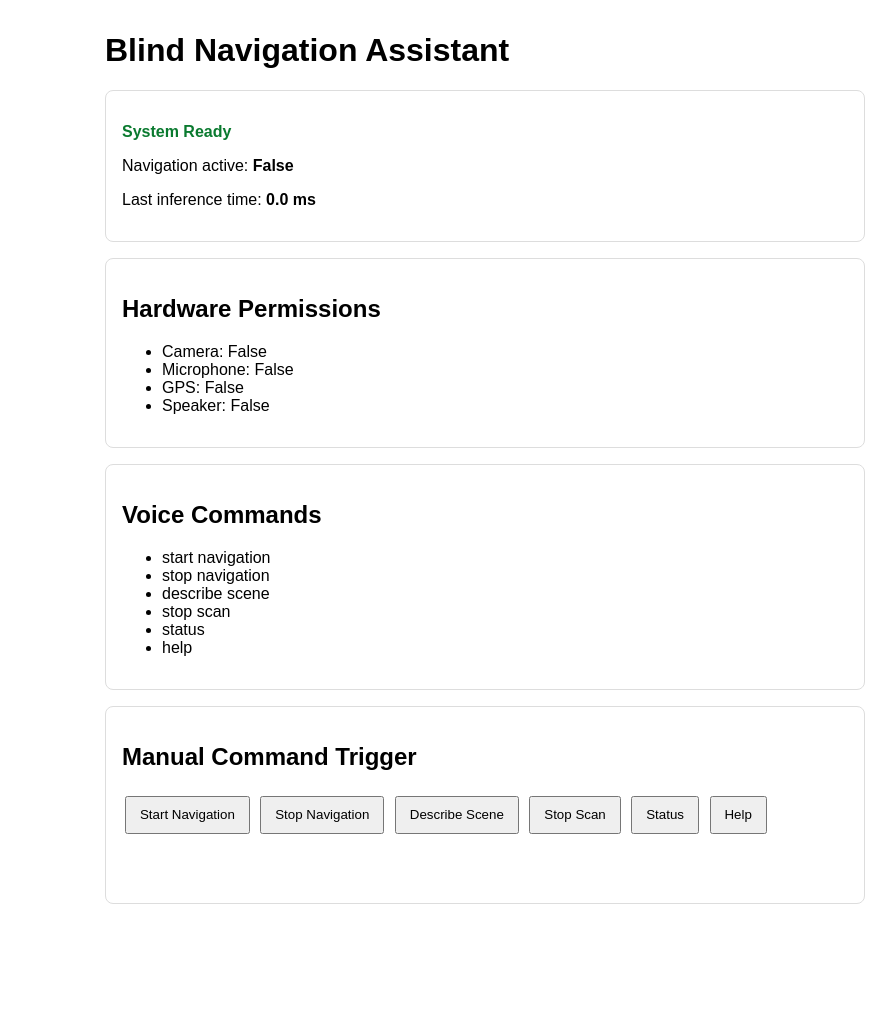
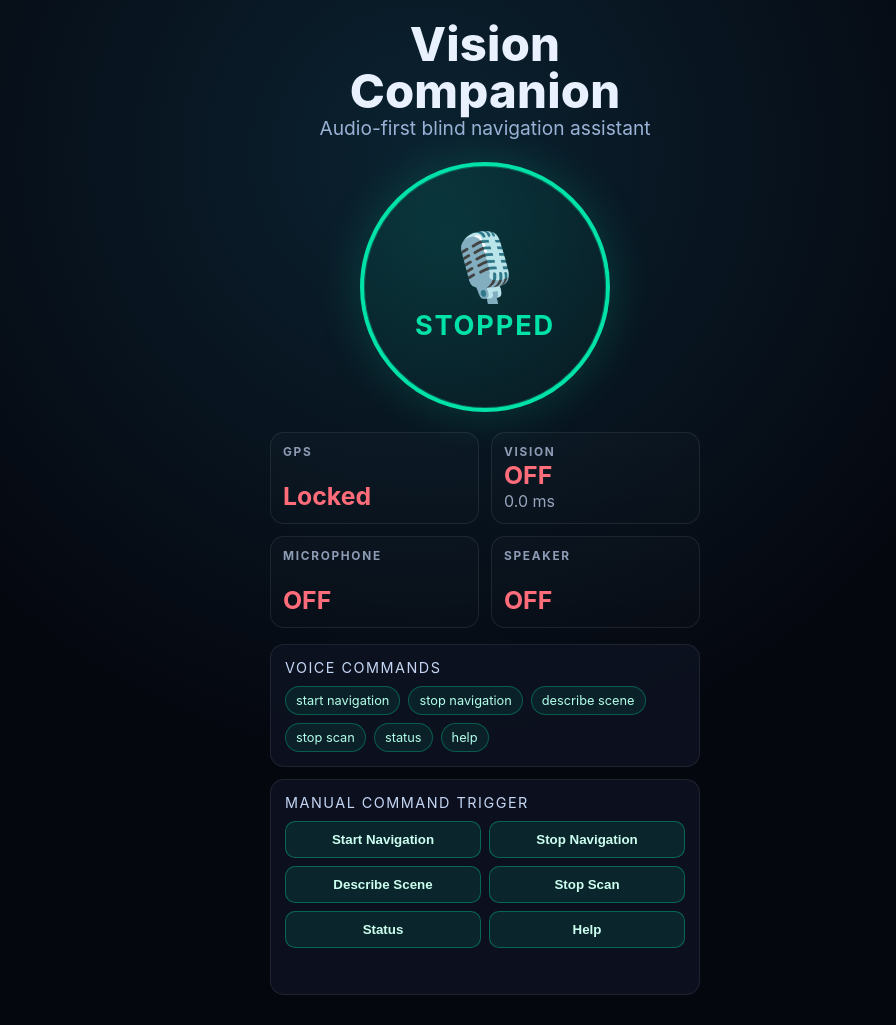
Before and after one commit to NakshatraChauhan/NavBuddy, a Flask app: page / in a window 1280 px wide. Shown: the whole page, without its empty margins (155-1051 px from the left). Before the commit the page ends 904 px from the top, so only its background shows below. Run offline with Flask 3, Linux system fonts and the light colour scheme.

Commit message:
Redesign dashboard UI to Vision Companion dark voice-first layout

```diff
--- a/templates/index.html
+++ b/templates/index.html
@@ -3,52 +3,226 @@
 <head>
   <meta charset="UTF-8" />
   <meta name="viewport" content="width=device-width, initial-scale=1.0" />
-  <title>Blind Navigation Assistant</title>
+  <title>Vision Companion</title>
   <style>
-    body { font-family: Arial, sans-serif; max-width: 760px; margin: 2rem auto; padding: 0 1rem; }
-    .card { border: 1px solid #ddd; border-radius: 8px; padding: 1rem; margin-bottom: 1rem; }
-    .ok { color: #0a7a2f; }
-    .err { color: #a40000; }
-    button { padding: 0.6rem 0.8rem; margin: 0.3rem 0.2rem; }
-    #output { margin-top: 1rem; min-height: 2rem; }
+    :root {
+      --bg: #05070f;
+      --card: #0c111f;
+      --panel: #111728;
+      --text: #e9f1ff;
+      --muted: #97a4bd;
+      --accent: #00e2a8;
+      --accent-soft: rgba(0, 226, 168, 0.18);
+      --danger: #ff6c7a;
+      --border: rgba(255, 255, 255, 0.08);
+    }
+
+    * { box-sizing: border-box; }
+
+    body {
+      margin: 0;
+      min-height: 100vh;
+      font-family: Inter, Segoe UI, Arial, sans-serif;
+      color: var(--text);
+      background: radial-gradient(circle at 45% 15%, #0b2230 0%, #05070f 55%);
+      display: flex;
+      justify-content: center;
+      padding: 18px;
+    }
+
+    .app {
+      width: min(430px, 100%);
+    }
+
+    h1 {
+      margin: 2px 0 2px;
+      text-align: center;
+      font-size: 2.95rem;
+      line-height: 1;
+      letter-spacing: 0.2px;
+      font-weight: 800;
+    }
+
+    .subtitle {
+      margin: 0 0 22px;
+      text-align: center;
+      color: #9ab2d6;
+      font-size: 1.2rem;
+    }
+
+    .orb-wrap {
+      display: flex;
+      justify-content: center;
+      margin: 0 0 20px;
+    }
+
+    .orb {
+      width: 250px;
+      height: 250px;
+      border-radius: 50%;
+      border: 4px solid var(--accent);
+      background: radial-gradient(circle at 35% 30%, rgba(0,226,168,.12), rgba(0,226,168,.02));
+      box-shadow:
+        0 0 0 1px rgba(0, 226, 168, 0.32) inset,
+        0 0 46px rgba(0, 226, 168, 0.19);
+      display: flex;
+      align-items: center;
+      justify-content: center;
+      text-align: center;
+      flex-direction: column;
+      gap: 10px;
+    }
+
+    .orb .icon { font-size: 66px; line-height: 1; color: var(--accent); }
+    .orb .state {
+      font-size: 1.7rem;
+      letter-spacing: 1.8px;
+      font-weight: 700;
+      color: var(--accent);
+    }
+
+    .grid {
+      display: grid;
+      grid-template-columns: repeat(2, 1fr);
+      gap: 12px;
+      margin-bottom: 16px;
+    }
+
+    .tile {
+      border: 1px solid var(--border);
+      border-radius: 14px;
+      background: linear-gradient(180deg, rgba(255,255,255,0.02), rgba(255,255,255,0.01));
+      min-height: 92px;
+      padding: 12px;
+      display: flex;
+      flex-direction: column;
+      justify-content: space-between;
+    }
+
+    .tile .label {
+      font-size: 0.74rem;
+      color: #8d9bb5;
+      letter-spacing: 1.7px;
+      font-weight: 700;
+      text-transform: uppercase;
+    }
+
+    .tile .value { font-size: 1.55rem; font-weight: 700; }
+    .tile .sub { font-size: 1rem; color: var(--muted); }
+    .success { color: var(--accent); }
+    .danger { color: var(--danger); }
+
+    .commands, .actions {
+      border: 1px solid var(--border);
+      border-radius: 14px;
+      background: rgba(15, 20, 35, 0.78);
+      padding: 14px;
+      margin-bottom: 12px;
+    }
+
+    .section-title {
+      margin: 0 0 10px;
+      color: #c5d6f5;
+      font-size: 0.9rem;
+      letter-spacing: 1.5px;
+      text-transform: uppercase;
+    }
+
+    .commands .pill-wrap {
+      display: flex;
+      flex-wrap: wrap;
+      gap: 8px;
+    }
+
+    .pill {
+      background: rgba(0,226,168,0.08);
+      border: 1px solid rgba(0,226,168,0.3);
+      color: #b3ffe9;
+      border-radius: 999px;
+      padding: 6px 10px;
+      font-size: 0.8rem;
+      white-space: nowrap;
+    }
+
+    .btn-grid {
+      display: grid;
+      grid-template-columns: repeat(2, minmax(0, 1fr));
+      gap: 8px;
+    }
+
+    button {
+      border: 1px solid rgba(0,226,168,.35);
+      background: rgba(0,226,168,.10);
+      color: #ccfff0;
+      padding: 10px 8px;
+      border-radius: 10px;
+      font-weight: 600;
+      cursor: pointer;
+      transition: 0.2s ease;
+    }
+
+    button:hover { background: rgba(0,226,168,.18); }
+
+    #output {
+      margin-top: 10px;
+      min-height: 22px;
+      color: #b9c8e3;
+      font-size: 0.95rem;
+    }
   </style>
 </head>
 <body>
-  <h1>Blind Navigation Assistant</h1>
+  <main class="app" role="main" aria-label="Vision Companion Assistant Dashboard">
+    <h1>Vision Companion</h1>
+    <p class="subtitle">Audio-first blind navigation assistant</p>
 
-  <div class="card">
-    {% if ready %}
-      <p class="ok"><strong>System Ready</strong></p>
-      <p>Navigation active: <strong>{{ navigation_active }}</strong></p>
-      <p>Last inference time: <strong>{{ inference_ms }} ms</strong></p>
-    {% else %}
-      <p class="err"><strong>System Not Ready</strong></p>
-      <p>Error: {{ error }}</p>
-    {% endif %}
+    <div class="orb-wrap">
+      <div class="orb" aria-live="polite">
+        <div class="icon">🎙️</div>
+        <div class="state">{{ 'ACTIVE' if navigation_active else 'STOPPED' }}</div>
+      </div>
     </div>
 
-  <div class="card">
-    <h2>Hardware Permissions</h2>
-    <ul>
-      <li>Camera: {{ permissions.get('camera', false) }}</li>
-      <li>Microphone: {{ permissions.get('microphone', false) }}</li>
-      <li>GPS: {{ permissions.get('gps', false) }}</li>
-      <li>Speaker: {{ permissions.get('speaker', false) }}</li>
-    </ul>
+    <section class="grid">
+      <article class="tile">
+        <div class="label">GPS</div>
+        <div class="value {{ 'success' if permissions.get('gps', false) else 'danger' }}">
+          {{ 'ON' if permissions.get('gps', false) else 'Locked' }}
         </div>
+      </article>
+      <article class="tile">
+        <div class="label">Vision</div>
+        <div class="value {{ 'success' if permissions.get('camera', false) else 'danger' }}">
+          {{ 'ON' if permissions.get('camera', false) else 'OFF' }}
+        </div>
+        <div class="sub">{{ inference_ms }} ms</div>
+      </article>
+      <article class="tile">
+        <div class="label">Microphone</div>
+        <div class="value {{ 'success' if permissions.get('microphone', false) else 'danger' }}">
+          {{ 'ON' if permissions.get('microphone', false) else 'OFF' }}
+        </div>
+      </article>
+      <article class="tile">
+        <div class="label">Speaker</div>
+        <div class="value {{ 'success' if permissions.get('speaker', false) else 'danger' }}">
+          {{ 'ON' if permissions.get('speaker', false) else 'OFF' }}
+        </div>
+      </article>
+    </section>
 
-  <div class="card">
-    <h2>Voice Commands</h2>
-    <ul>
+    <section class="commands">
+      <p class="section-title">Voice Commands</p>
+      <div class="pill-wrap">
         {% for c in commands %}
-        <li>{{ c }}</li>
+          <span class="pill">{{ c }}</span>
         {% endfor %}
-    </ul>
       </div>
+    </section>
 
-  <div class="card">
-    <h2>Manual Command Trigger</h2>
-    <div>
+    <section class="actions">
+      <p class="section-title">Manual Command Trigger</p>
+      <div class="btn-grid">
         <button onclick="sendCmd('start navigation')">Start Navigation</button>
         <button onclick="sendCmd('stop navigation')">Stop Navigation</button>
         <button onclick="sendCmd('describe scene')">Describe Scene</button>
@@ -56,13 +230,15 @@
         <button onclick="sendCmd('status')">Status</button>
         <button onclick="sendCmd('help')">Help</button>
       </div>
-    <div id="output"></div>
-  </div>
+      <div id="output" aria-live="polite"></div>
+    </section>
+  </main>
 
   <script>
     async function sendCmd(command) {
       const output = document.getElementById('output');
       output.textContent = 'Running command: ' + command;
+      try {
         const res = await fetch('/api/command', {
           method: 'POST',
           headers: {'Content-Type': 'application/json'},
@@ -70,6 +246,9 @@
         });
         const data = await res.json();
         output.textContent = data.message || JSON.stringify(data);
+      } catch (error) {
+        output.textContent = 'Command failed: ' + error.message;
+      }
     }
   </script>
 </body>
```
Lines whose indentation alone changed are shown as unchanged.
